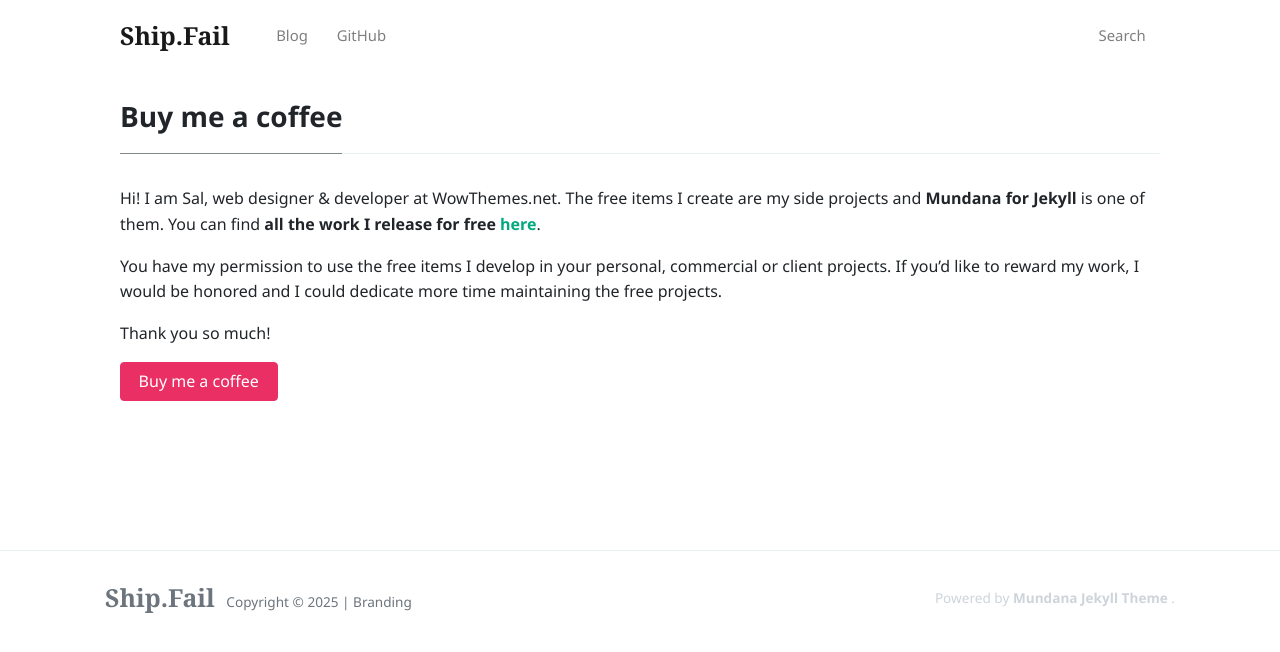
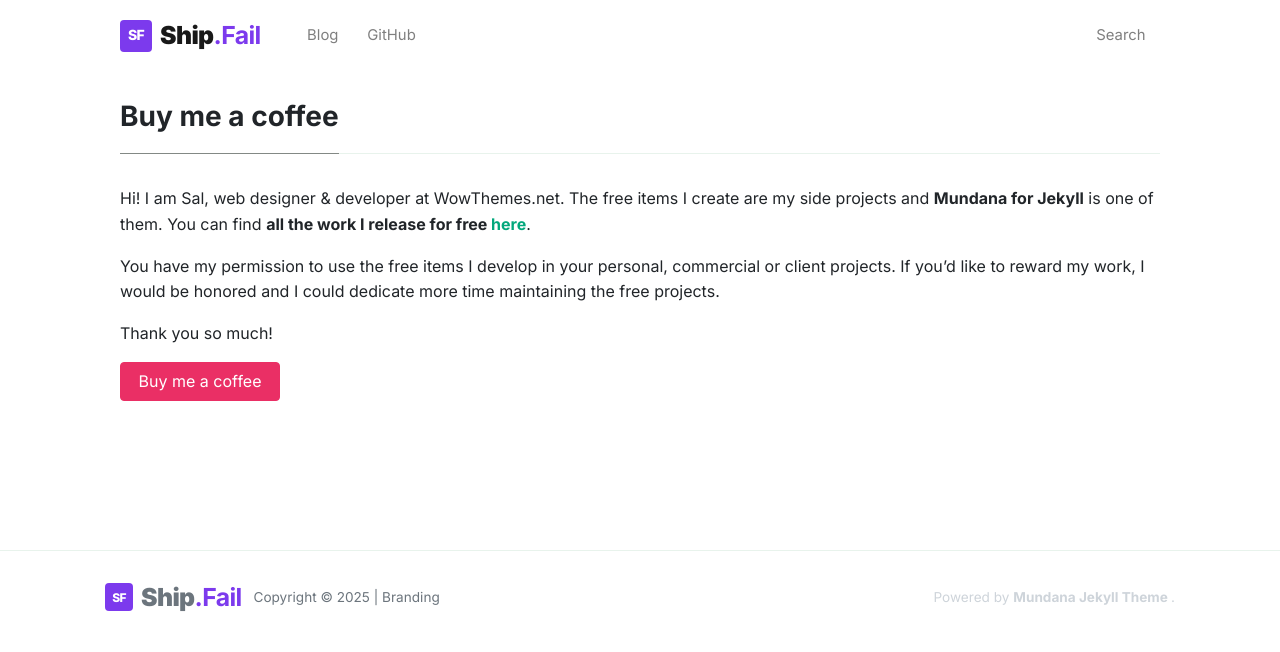
Before and after one commit to ShipFail/ship.fail, a Jekyll site: the page built from docs/_pages/buy-me-a-coffee.md, in a window 1280 px wide. Shown: the top 652 px of the page. Built offline with Jekyll 4.4.1, drawn with Linux system fonts in a browser that asks for light colours; nearby versions of some CDN libraries.

Commit message:
fix: update branding styles and fonts for improved consistency and appearance

```diff
--- a/docs/_layouts/default.html
+++ b/docs/_layouts/default.html
@@ -22,8 +22,10 @@
     <!-- Font Awesome Icons -->
     <link rel="stylesheet" href="https://s3.pstatp.com/cdn/expire-1-M/font-awesome/5.3.1/css/all.css" crossorigin="anonymous">
 
-    <!-- Google Fonts in China Thanks @crossly @sidny -->
-    <link href="https://fonts.loli.net/css?family=Lora" rel="stylesheet">
+    <!-- Google Fonts -->
+    <link rel="preconnect" href="https://fonts.googleapis.com">
+    <link rel="preconnect" href="https://fonts.gstatic.com" crossorigin>
+    <link href="https://fonts.googleapis.com/css2?family=Inter:wght@300;400;500;600;700;800;900&display=swap" rel="stylesheet">
 
     <!-- Bootstrap Modified -->
     <link rel="stylesheet" href="{{site.baseurl}}/assets/css/main.css">
@@ -48,7 +50,10 @@
     <!-- Navbar -->
     <nav id="MagicMenu" class="topnav navbar navbar-expand-lg navbar-light bg-white fixed-top">
     <div class="container">
-        <a class="navbar-brand" href="{{ site.baseurl }}/"><strong>{{site.name}}</strong></a>
+        <a class="navbar-brand d-flex align-items-center sf-brand-link" href="{{ site.baseurl }}/">
+            <span class="d-inline-flex align-items-center justify-content-center rounded sf-logo-badge">SF</span>
+            <span class="sf-logo-text"><strong>Ship</strong><span class="fail">.Fail</span></span>
+        </a>
         <button class="navbar-toggler collapsed" type="button" data-toggle="collapse" data-target="#navbarColor02" aria-controls="navbarColor02" aria-expanded="false" aria-label="Toggle navigation">
         <span class="navbar-toggler-icon"></span>
         </button>
@@ -88,8 +93,9 @@
         <div class="container">
         <div class="row align-items-center justify-content-between">
             <div>
-                <a href="#" class="text-muted navbar-brand mr-2 mb-0">
-                  <strong>Ship.Fail</strong>
+                <a href="#" class="text-muted navbar-brand mr-2 mb-0 d-inline-flex align-items-center sf-brand-link">
+                  <span class="d-inline-flex align-items-center justify-content-center rounded sf-logo-badge-small">SF</span>
+                  <span class="sf-logo-text"><strong>Ship</strong><span class="fail">.Fail</span></span>
                 </a>
                 <span>Copyright © <script>document.write(new Date().getFullYear())</script></span>
                 |
--- a/docs/assets/css/theme.css
+++ b/docs/assets/css/theme.css
@@ -2,10 +2,49 @@
  * Mundana Jekyll Theme (https://www.wowthemes.net/mundana-jekyll-theme/)
  */
 
+/* Custom Ship.Fail branding styles */
 body {
+	font-family: 'Inter', system-ui, -apple-system, BlinkMacSystemFont, 'Segoe UI', Roboto, 'Helvetica Neue', Arial, 'Noto Sans', sans-serif, 'Apple Color Emoji', 'Segoe UI Emoji', 'Segoe UI Symbol' !important;
 	overflow-x:hidden;
 	padding-top:69.75px;
 }
+
+.navbar-brand {
+	font-family: 'Inter', system-ui, -apple-system, sans-serif !important;
+}
+
+.sf-logo-badge {
+	width: 32px;
+	height: 32px;
+	background-color: #7c3aed;
+	color: white;
+	font-weight: 800;
+	font-size: 14px;
+}
+
+.sf-logo-badge-small {
+	width: 28px;
+	height: 28px;
+	background-color: #7c3aed;
+	color: white;
+	font-weight: 800;
+	font-size: 12px;
+}
+
+.sf-logo-text {
+	font-weight: 700;
+	letter-spacing: -0.025em;
+}
+
+.sf-logo-text .fail {
+	color: #7c3aed;
+}
+
+.sf-brand-link {
+	gap: 0.5rem;
+	letter-spacing: -0.025em;
+}
+
 .site-content {
 	margin-top:30px;
 	min-height:400px;
```
